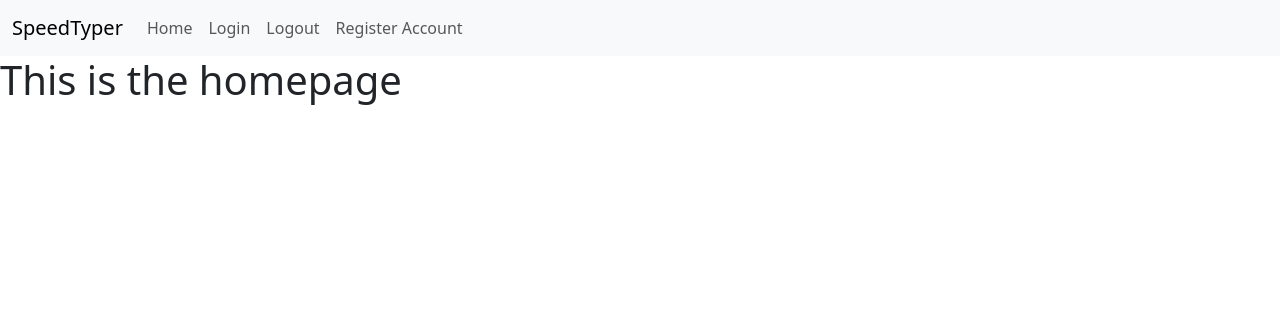
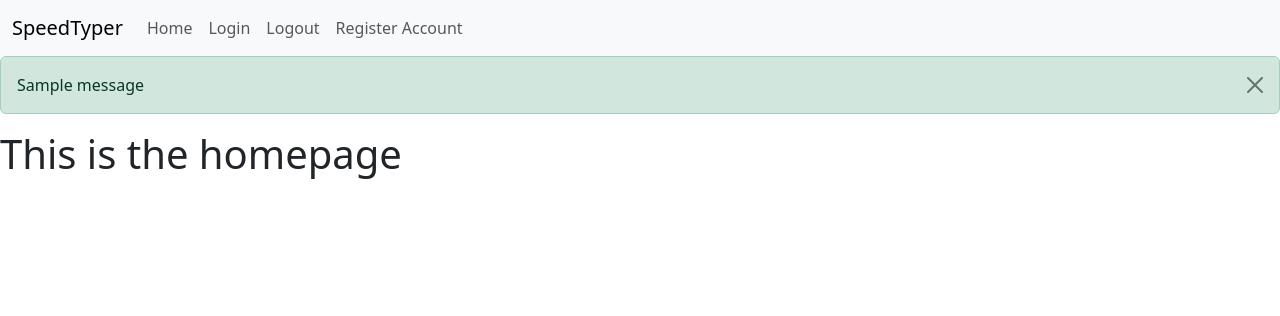
Before and after one commit to ags1709/cs50-final-project, a Flask app: page / in a window 1280 px wide. Shown: the top 316 px of the page. Run offline with Flask 3, Linux system fonts and the light colour scheme; one stand-in notice (Sample message) is shown; parts of the project's set-up code (start-up, migrations or seed data) failed here and were passed over.

Commit message:
Implement flashing messages functionality in layout.html

```diff
--- a/webapp/templates/layout.html
+++ b/webapp/templates/layout.html
@@ -43,6 +43,26 @@
             </div>
         </div>
     </nav>
+
+    {% with messages = get_flashed_messages(with_categories=true) %}
+        {% if messages %}
+            {% for category, message in messages %}
+                {% if category == "error" %}
+                    <div class="alert alert-danger alert-dismissible fade show text-center" role="alert">
+                        {{ message }}
+                        <button type="button" class="btn-close" data-bs-dismiss="alert" aria-label="Close"></button>
+                    </div>
+                {% endif %}
+                {% if category == "success" %}
+                    <div class="alert alert-success alert-dismissible fade show" role="alert">
+                        {{ message }}
+                        <button type="button" class="btn-close" data-bs-dismiss="alert" aria-label="Close"></button>
+                    </div>
+                {% endif %}
+            {% endfor %}
+        {% endif %}
+    {% endwith %}
+
     {% block main %}{% endblock %}
 </body>
 
```
